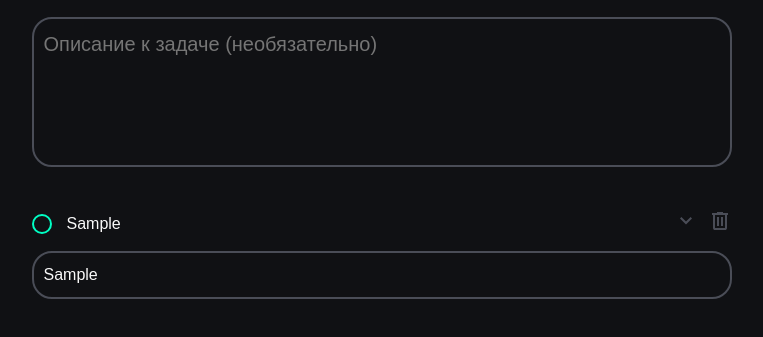
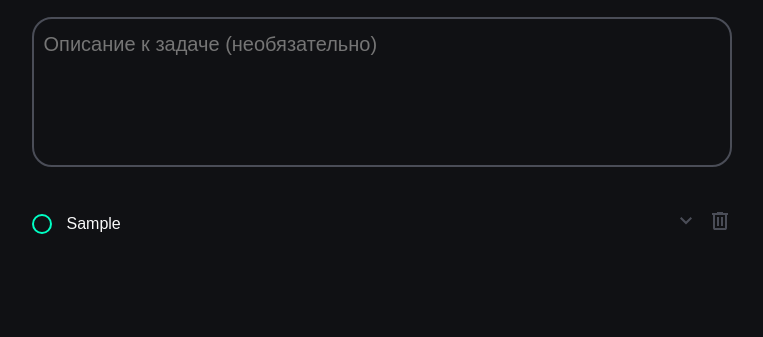
Before and after one commit to tayakiru/todo-list, a plain HTML site: page index.html in a window 1280 px wide. Both pictures are taken after typing "Sample", "Sample" into the empty fields and a click on the button "ADD". Shown: the part 263-600 px from the top of the page, without its empty margins (251-1014 px from the left). Drawn offline with Linux system fonts and the light colour scheme; a web font is replaced by a local one.

Commit message:
hideShowDesc

```diff
--- a/script.js
+++ b/script.js
@@ -43,7 +43,7 @@ addTodo = () => {
                     </button>
                 </div>
             </div>
-            <div class="description">
+            <div class="description visually-hidden">
                 <label for="open-desc-button" class="todo-item__desc">
                     ${todoDescText}
                 </label>
@@ -61,5 +61,11 @@ addTodo = () => {
         deleteButton.onclick = () => {
             todoLI.remove();
         }
+        const openDesc = todoLI.querySelector('.item__open-desc-button');
+        const description = todoLI.querySelector('.description')
+
+        openDesc.onclick = () => {
+            description.classList.toggle('visually-hidden');
+        }
     }
 }
--- a/styles.css
+++ b/styles.css
@@ -389,6 +389,19 @@ h1 {
     padding: 10px;
 }
 
+.visually-hidden {
+    position: absolute;
+    width: 1px;
+    height: 1px;
+    margin: -1px;
+    border: 0;
+    padding: 0;
+    white-space: nowrap;
+    clip-path: inset(100%);
+    clip: rect(0 0 0 0);
+    overflow: hidden;
+}
+
 input[type="checkbox"]:checked ~ .custom-checkbox {
     background-color: var(--aquamarine-color);
 }
```
